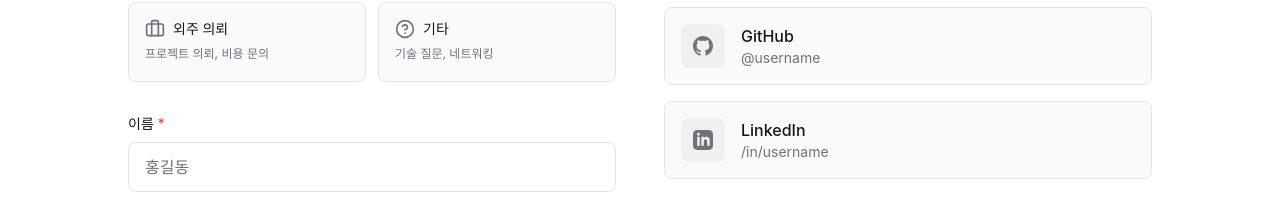
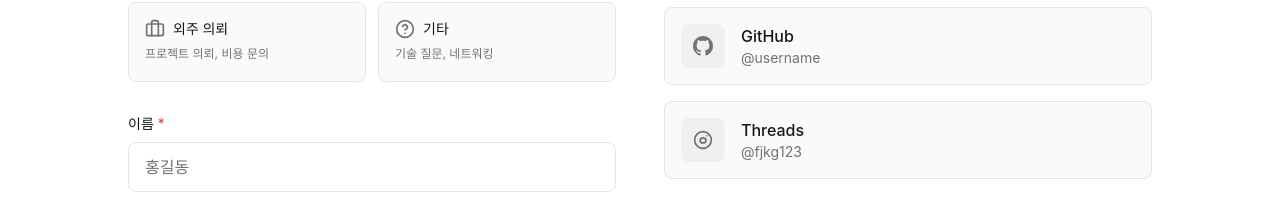
Before and after one commit to JOMinSeon/Solo-development, a Next.js app: page /contact in a window 1280 px wide. Shown: the part 371-572 px from the top of the page. Built offline with nearby package versions, Linux system fonts and the light colour scheme.

Commit message:
UI/UX 수정: 버튼 높이 통일 및 LinkedIn → Threads 변경

```diff
--- a/app/contact/page.tsx
+++ b/app/contact/page.tsx
@@ -61,20 +61,22 @@ export default function Contact() {
                 </a>
 
                 <a
-                  href="https://linkedin.com"
+                  href="https://www.threads.net/@fjkg123?hl=ko"
                   target="_blank"
                   rel="noopener noreferrer"
                   className="flex items-center gap-4 p-4 bg-[var(--color-surface)] border border-[var(--color-border)] rounded-lg hover:bg-[var(--color-surface-hover)] transition-colors"
                 >
                   <div className="p-3 bg-[var(--color-subtle)] rounded-lg">
-                    <svg width="20" height="20" viewBox="0 0 24 24" fill="currentColor" className="text-[var(--color-muted-foreground)]">
-                      <path d="M19 0h-14c-2.761 0-5 2.239-5 5v14c0 2.761 2.239 5 5 5h14c2.762 0 5-2.239 5-5v-14c0-2.761-2.238-5-5-5zm-11 19h-3v-11h3v11zm-1.5-12.268c-.966 0-1.75-.79-1.75-1.764s.784-1.764 1.75-1.764 1.75.79 1.75 1.764-.783 1.764-1.75 1.764zm13.5 12.268h-3v-5.604c0-3.368-4-3.113-4 0v5.604h-3v-11h3v1.765c1.396-2.586 7-2.777 7 2.476v6.759z"/>
+                    <svg width="20" height="20" viewBox="0 0 24 24" fill="none" xmlns="http://www.w3.org/2000/svg" className="text-[var(--color-muted-foreground)]">
+                      <circle cx="12" cy="12" r="10" stroke="currentColor" strokeWidth="2"/>
+                      <path d="M8.5 12.5c0-1.5 1-3 3.5-3s3.5 1.5 3.5 3-1 3-3.5 3-3.5-1.5-3.5-3z" stroke="currentColor" strokeWidth="2"/>
+                      <circle cx="17" cy="7" r="1" fill="currentColor"/>
                     </svg>
                   </div>
                   <div>
-                    <div className="font-medium">LinkedIn</div>
+                    <div className="font-medium">Threads</div>
                     <div className="text-sm text-[var(--color-muted-foreground)]">
-                      /in/username
+                      @fjkg123
                     </div>
                   </div>
                 </a>
--- a/components/sections/Hero.tsx
+++ b/components/sections/Hero.tsx
@@ -78,7 +78,7 @@ export default function Hero() {
             <div className="flex flex-col sm:flex-row gap-4 mb-12">
               <a
                 href="/contact"
-                className="inline-flex items-center justify-center h-11 px-5 text-[0.875rem] md:h-12 md:px-6 md:text-[0.9375rem] font-medium bg-[var(--color-primary)] text-white hover:bg-[var(--color-primary-hover)] rounded-lg transition-all duration-150 gap-2"
+                className="inline-flex items-center justify-center h-14 px-5 text-[0.875rem] md:h-16 md:px-6 md:text-[0.9375rem] font-medium bg-[var(--color-primary)] text-white hover:bg-[var(--color-primary-hover)] rounded-lg transition-all duration-150 gap-2"
               >
                 문의하기
                 <ArrowRight size={18} />
```
